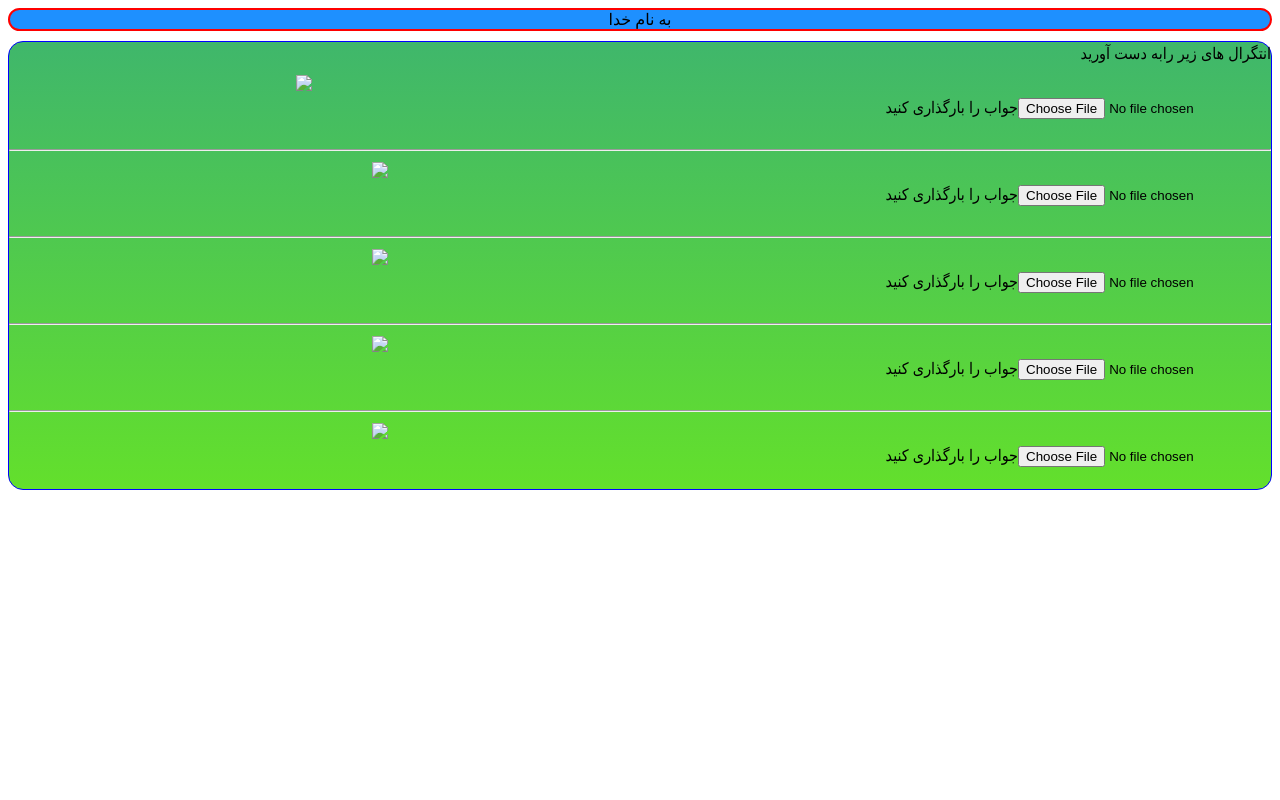
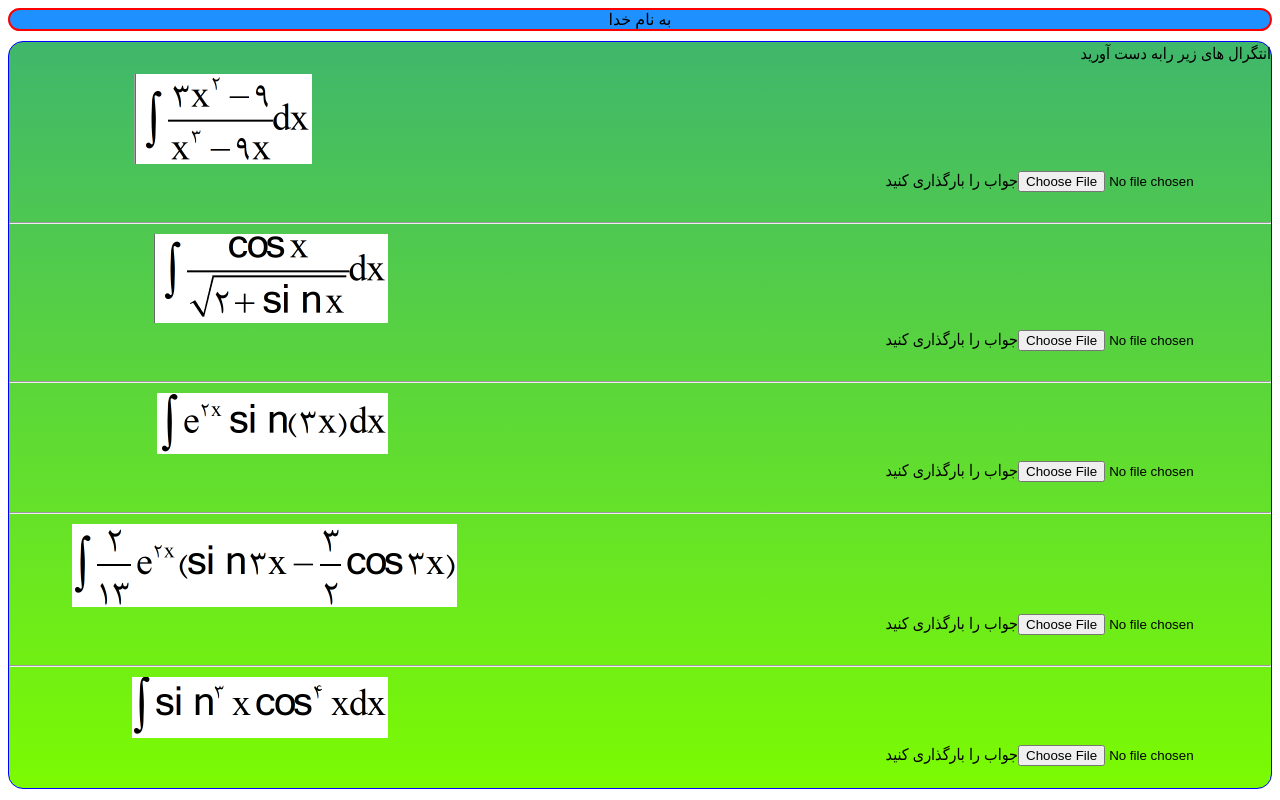
Before and after one commit to bardiatayefeh/Quize1, a plain HTML site: page index1.html in a window 1280 px wide. Drawn offline with Linux system fonts and the light colour scheme.

Commit message:
Add files via upload

```diff
--- a/index1.html
+++ b/index1.html
@@ -80,15 +80,15 @@
     <div class="box box1">به نام خدا </div>
     <div class="box box2">
         انتگرال های زیر رابه دست آورید
-<div class="box box3"><img src="quize/1.png"></div>
+<div class="box box3"><img src="1.png"></div>
 <form> جواب را بارگذاری کنید<input type="file"></form></br><hr>
-<div class="box box4"><img src="quize/2.png"></br></div>
+<div class="box box4"><img src="2.png"></br></div>
 <form> جواب را بارگذاری کنید<input type="file"></form></br><hr>
-<div class="box box5"><img src="quize/3.png"></br></div>
+<div class="box box5"><img src="3.png"></br></div>
 <form> جواب را بارگذاری کنید<input type="file"></form></br><hr>
-<div class="box box6"><img src="quize/4.png"></br></div>
+<div class="box box6"><img src="4.png"></br></div>
 <form> جواب را بارگذاری کنید<input type="file"></form></br><hr>
-<div class="box box7"><img src="quize/5.png"></br></div>
+<div class="box box7"><img src="5.png"></br></div>
 <form> جواب را بارگذاری کنید<input type="file"></form></br>
 </div>
 </body>
```
Also changed, not shown: index.html (+1 -1 lines).
